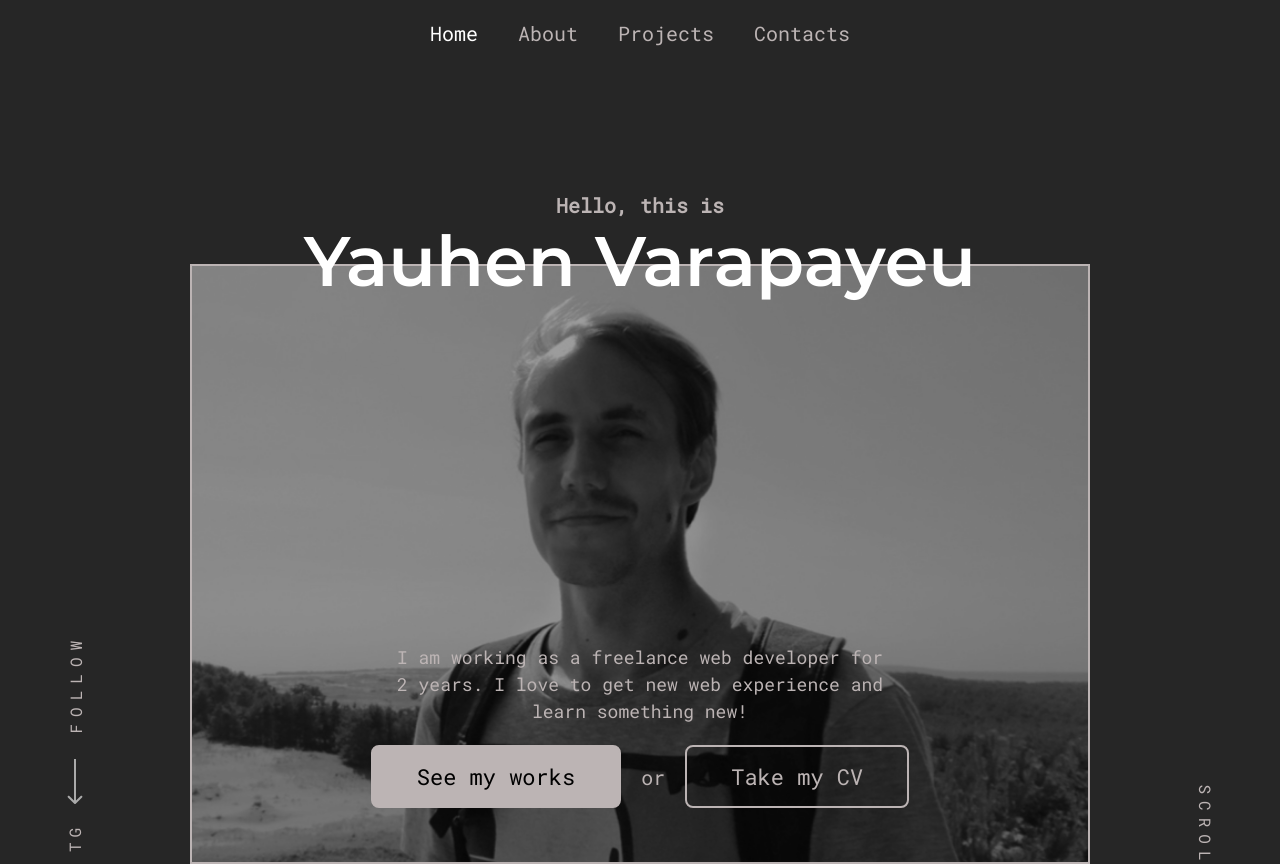
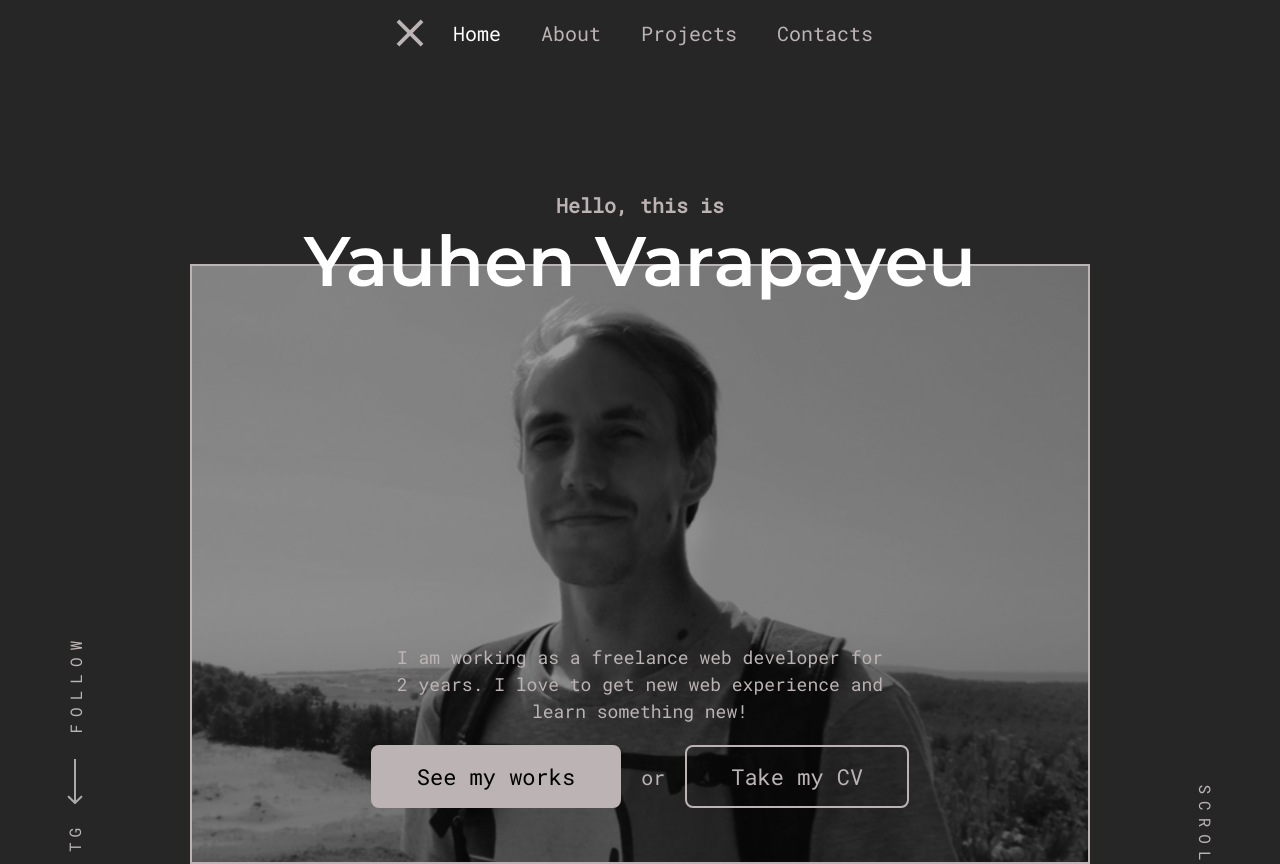
Before and after one commit to AmidaWolf/react-portfolio, a React (Create React App) app: page / in a window 1280 px wide. Shown: the top 864 px of the page. Built offline with nearby package versions, Linux system fonts and the light colour scheme; a web font is replaced by a local one.

Commit message:
fix(MainMenu): fix opened menu from start

```diff
--- a/src/сomponents/MainMenu/MainMenu.jsx
+++ b/src/сomponents/MainMenu/MainMenu.jsx
@@ -107,7 +107,7 @@ export const MainMenu = () => {
     const [showNav, setShowNav] = useState(false);
     const menuRef = useRef();
     useOutsideClickFunction(menuRef, () => {
-        setShowNav(!showNav)
+        setShowNav(false)
     });
 
     return (
@@ -126,7 +126,7 @@ export const MainMenu = () => {
                 <MdMenu/>
             </div>
             <ul
-                className={showNav ? 'navItems hide-item' : 'navItems'}
+                className={showNav ? 'navItems' : 'hide-item'}
                 onClick={() => {
                     setShowNav(!showNav)
                 }}
```
